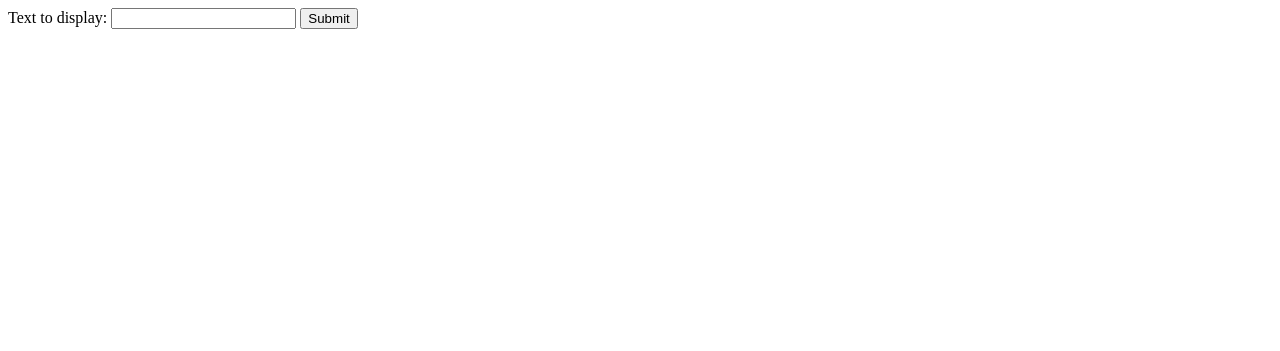
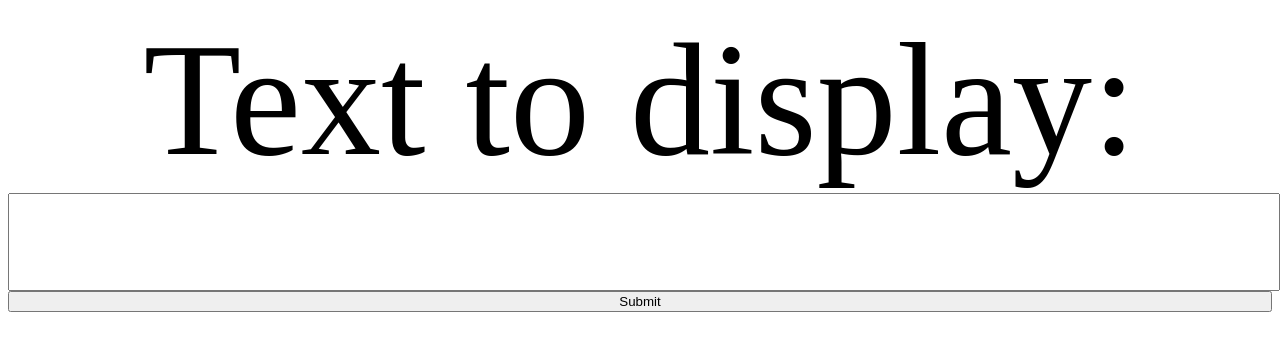
Before and after one commit to tsbarnes/webtext, a Flask app: page / in a window 1280 px wide. Shown: the top 351 px of the page. Run offline with Flask 2, Linux system fonts and the light colour scheme.

Commit message:
Improve error handling, improve UI

```diff
--- a/app.py
+++ b/app.py
@@ -3,8 +3,12 @@ import posix_ipc
 
 
 app = Flask(__name__)
-mq = posix_ipc.MessageQueue("/webtext_ipc")
-mq.block = False
+try:
+    mq = posix_ipc.MessageQueue("/webtext_ipc")
+    mq.block = False
+except posix_ipc.PermissionsError:
+    print("couldn't open message queue")
+    exit(1)
 
 
 @app.route('/', methods=['GET', 'POST'])
--- a/templates/index.html
+++ b/templates/index.html
@@ -3,6 +3,30 @@
 <head>
     <meta charset="UTF-8">
     <title>WebText</title>
+    <style>
+        form {
+            display: flex;
+            flex-direction: column;
+            height: 100%;
+            width: 100%;
+        }
+
+        label {
+            display: block;
+            font-size: 10em;
+            text-align: center;
+            width: 100%;
+            height: auto;
+        }
+
+        input {
+            display: block;
+            font-size: 5em;
+            text-align: center;
+            width: 100%;
+            height: auto;
+        }
+    </style>
 </head>
 <body>
     <form action="/" method="post">
```
